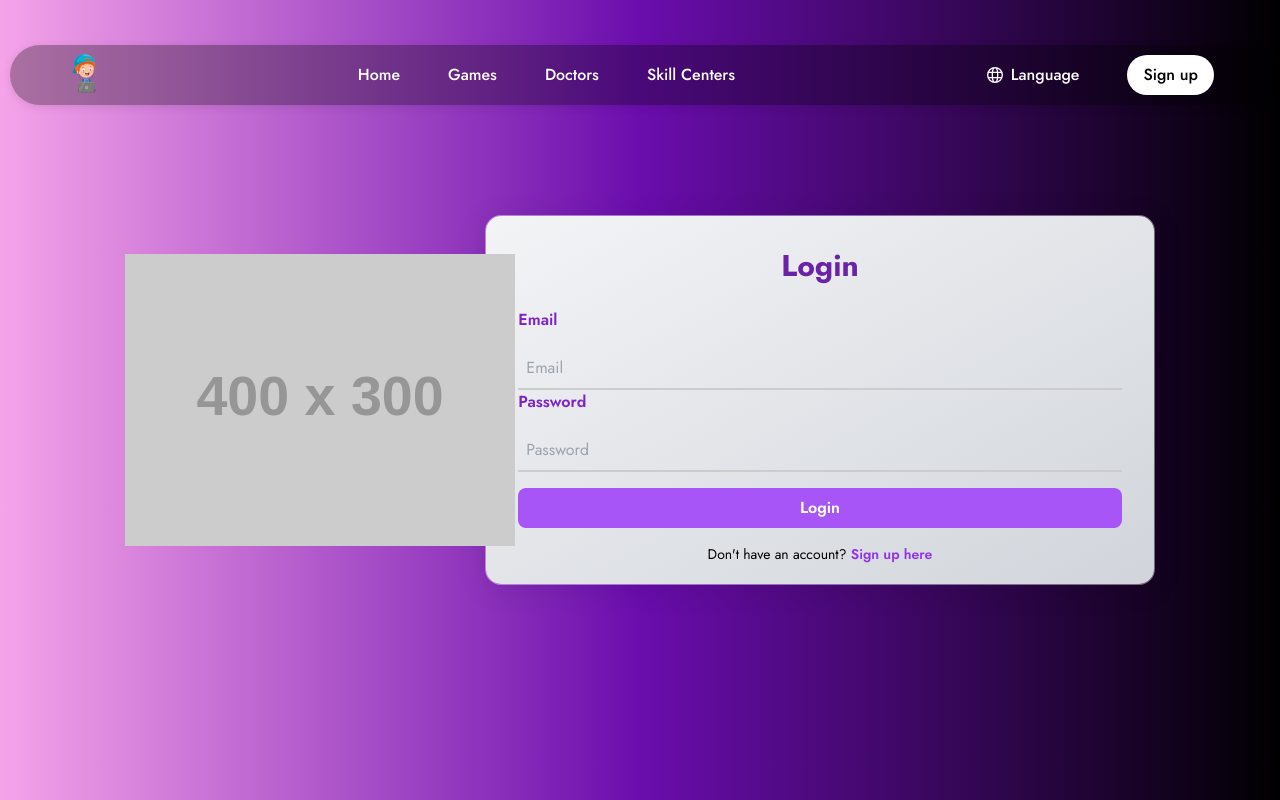
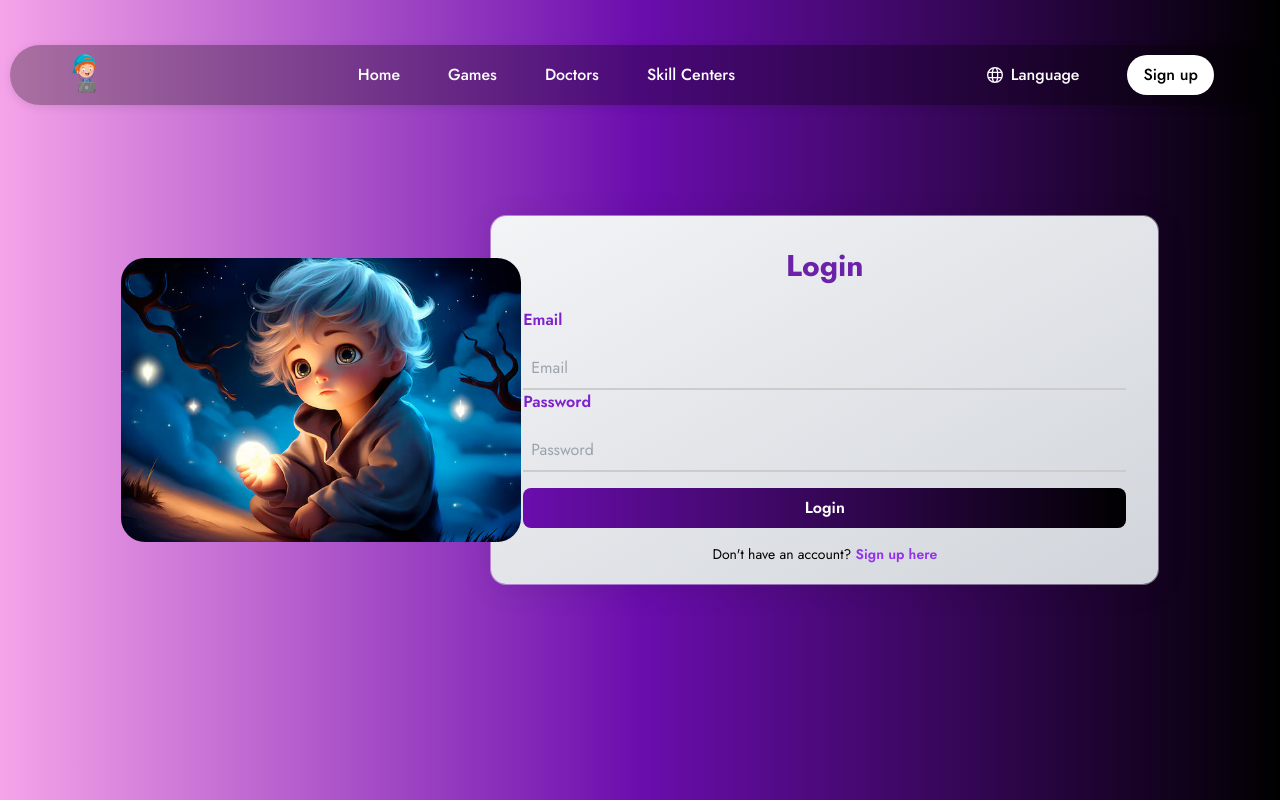
Before and after one commit to ushandissanayaka/Sensory-journey-project-HackX, a React (Vite) app in the folder client/: page /Login in a window 1280 px wide. Built offline with nearby package versions, Linux system fonts and the light colour scheme.

Commit message:
developed login and signup

```diff
--- a/client/src/pages/Login.jsx
+++ b/client/src/pages/Login.jsx
@@ -5,6 +5,8 @@ import { showLoading, hideLoading } from '../redux/features/alertSlice';
 import axios from 'axios';
 import { Link } from 'react-router-dom';
 import { useAuth } from '../context/AuthContext'; // Import useAuth
+// Import the image from the assets folder
+import signupImage from '../assets/signupImage.jpeg';
 
 const Login = () => {
     const navigate = useNavigate();
@@ -55,14 +57,14 @@ const Login = () => {
             className="flex items-center justify-center h-screen relative"
             style={{ background: 'linear-gradient(to right, #F6A4E9, #6a0dad, #000000)' }}
         >
-            <div className="relative w-400px" style={{ zIndex: 10 }}>
-                <img
-                    src="https://via.placeholder.com/400x300"
-                    alt="login illustration"
-                    className="object-cover w-full h-full"
-                    style={{ marginRight: '-10px', position: 'relative', zIndex: 10 }}
-                />
-            </div>
+            {/* Image */}
+            <div className="relative w-[400px]" style={{ zIndex: 10, marginRight: '-0.4px' }}>
+                    <img
+                        src={signupImage}
+                        alt="signup illustration"
+                        className="object-cover w-full h-full rounded-3xl "
+                    />
+                </div>
 
             <div
                 className="relative w-700px shadow-lg rounded-2xl overflow-hidden flex"
@@ -104,6 +106,7 @@ const Login = () => {
                         <button
                             type="submit"
                             className="w-full py-2 px-4 mt-4 bg-purple-500 text-white font-semibold rounded-lg hover:bg-purple-600 transition-colors duration-300"
+                            style={{ background: 'linear-gradient(to right,#6a0dad, #000000)' }}
                         >
                             Login
                         </button>
@@ -115,6 +118,7 @@ const Login = () => {
                             <Link
                                 to="/Signup"
                                 className="text-purple-600 font-semibold hover:text-purple-800"
+
                             >
                                 Sign up here
                             </Link>
--- a/client/src/pages/SignUp.jsx
+++ b/client/src/pages/SignUp.jsx
@@ -3,6 +3,9 @@ import { useNavigate, Link } from 'react-router-dom';
 import { useDispatch } from 'react-redux';
 import { showLoading, hideLoading } from '../redux/features/alertSlice';
 import axios from 'axios';
+
+// Import the image from the assets folder
+import signupImage from '../assets/signupImage.jpeg';
 
 const SignUp = () => {
     const navigate = useNavigate();
@@ -58,9 +61,9 @@ const SignUp = () => {
                 {/* Image */}
                 <div className="relative w-[400px]" style={{ zIndex: 10, marginRight: '-15px' }}>
                     <img
-                        src="https://via.placeholder.com/400x300"
+                        src={signupImage}
                         alt="signup illustration"
-                        className="object-cover w-full h-full"
+                        className="object-cover w-full h-full rounded-3xl "
                     />
                 </div>
 
```
Also changed, not shown: client/src/assets/signupImage.jpeg (added).
